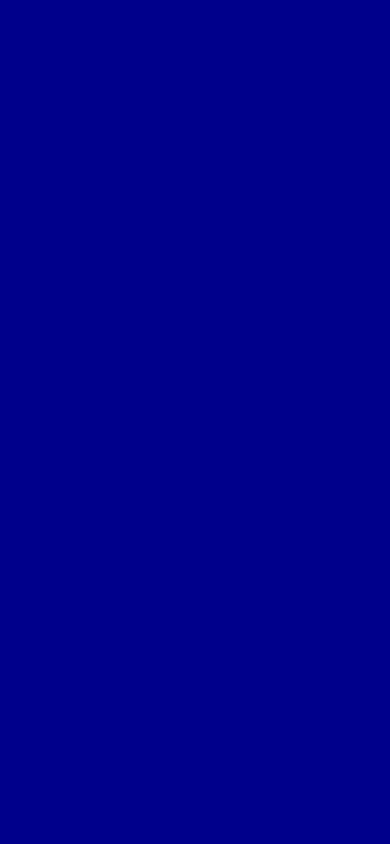
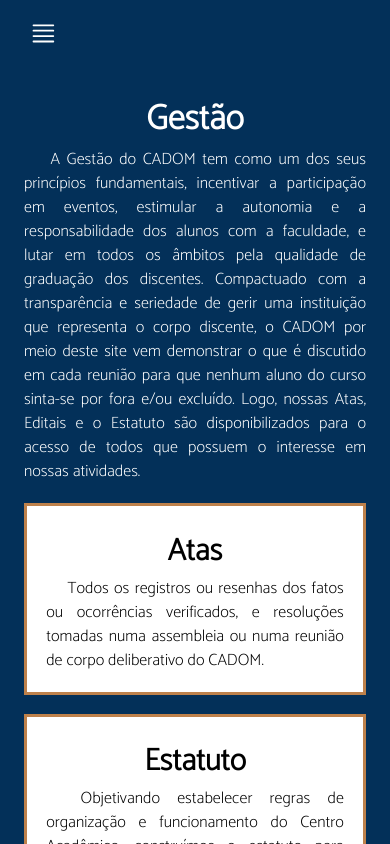
Before and after one commit to olucasfreitas/cadom-site, a React (Create React App) app: page /gestao in a window 390 px wide. Shown: the top 844 px of the page. Built offline with nearby package versions, Linux system fonts and the light colour scheme.

Commit message:
Versao mobile pt1 Gestao

```diff
--- a/package.json
+++ b/package.json
@@ -9,6 +9,7 @@
     "axios": "^0.20.0",
     "react": "^16.13.1",
     "react-dom": "^16.13.1",
+    "react-icons": "^3.11.0",
     "react-router-dom": "^5.2.0",
     "react-scripts": "3.4.3"
   },
--- a/public/index.html
+++ b/public/index.html
@@ -24,7 +24,8 @@
       work correctly both with client-side routing and a non-root public URL.
       Learn how to configure a non-root public URL by running `npm run build`.
     -->
-    <title>React App</title>
+    <link href="https://fonts.googleapis.com/css2?family=Catamaran:wght@200&display=swap" rel="stylesheet">
+    <title>CADOM</title>
   </head>
   <body>
     <noscript>You need to enable JavaScript to run this app.</noscript>
--- a/src/assets/styles/global.css
+++ b/src/assets/styles/global.css
@@ -15,7 +15,7 @@ body,
 }
 
 body {
-  background: darkblue;
+  background: #033059;
 }
 
 #root {
@@ -28,7 +28,7 @@ body,
 input,
 button,
 textarea {
-  font: 500 1.6rem Poppins;
+  font: 500 1.6rem Catamaran;
 }
 
 .container {
--- a/src/pages/Eventos/index.js
+++ b/src/pages/Eventos/index.js
@@ -4,7 +4,6 @@ import './styles.css';
 export default function Eventos() {
   return (
     <div>
-
     </div>
   )
 }
--- a/src/pages/Gestao/index.js
+++ b/src/pages/Gestao/index.js
@@ -1,10 +1,64 @@
 import React from 'react';
+import { BsJustify } from "react-icons/bs";
 import './styles.css';
 
 export default function Home() {
+
   return (
-    <div>
 
+    <div id="container-gestao" className="Gestao">
+
+      <div id="header-container">
+        <div id="navBar-gestao">
+          <BsJustify id="icon-tabbar"/>
+        </div>
+      </div>
+
+      <div id="body-gestao">
+          <h1 id="title-page-gestao"> Gestão </h1>
+            <div id="gestao-text-container">
+                <p id="gestao-text">
+                  &nbsp;
+                  &nbsp;
+                  A Gestão do CADOM tem como um dos seus princípios fundamentais, incentivar a participação em eventos,
+                  estimular a autonomia e a responsabilidade dos alunos com a faculdade, e lutar em todos os âmbitos pela qualidade de graduação dos discentes.
+                  Compactuado com a transparência e seriedade de gerir uma instituição que representa o corpo discente, o CADOM por meio deste site vem demonstrar
+                  o que é discutido em cada reunião para que nenhum aluno do curso sinta-se por fora e/ou excluído. Logo, nossas Atas, Editais e o Estatuto são
+                  disponibilizados para o acesso de todos que possuem o interesse em nossas atividades.
+                </p>
+            </div>
+
+            <div id="textContainer-gestao">
+              <h1 id="textContainer-title">Atas</h1>
+                <p id="textContainer-text">
+                  &nbsp;
+                  &nbsp;
+                  Todos os registros ou resenhas dos fatos ou ocorrências verificados, e
+                  resoluções tomadas numa assembleia ou numa reunião de corpo
+                  deliberativo do CADOM.
+                </p>
+            </div>
+
+            <div id="textContainer-gestao">
+              <h1 id="textContainer-title">Estatuto</h1>
+                <p id="textContainer-text">
+                  &nbsp;
+                  Objetivando estabelecer regras de organização e funcionamento do Centro
+                  Acadêmico, construímos o estatuto para regular as ações ocorridas
+                  referente as relações entre o CADOM, Alunos e Cesupa.
+                </p>
+            </div>
+
+            <div id="textContainer-gestao">
+              <h1 id="textContainer-title">Editais</h1>
+                <p id="textContainer-text">
+                  &nbsp;
+                  &nbsp;
+                  Tudo sobre nossos Projetos, Eventos e Colaborações, informando o amplo
+                  corpo estudantil sobre como fazer parte da nossa atuação diária.
+                </p>
+            </div>
+      </div>
     </div>
   )
 }
--- a/src/pages/Gestao/styles.css
+++ b/src/pages/Gestao/styles.css
@@ -0,0 +1,69 @@
+#container-gestao{
+    display: flex;
+    align-items: center;
+    justify-content: flex-start;
+    flex-direction: column;
+    height: 100vh;
+}
+#header-container{
+    display: flex;
+    align-items: center;
+    flex-direction: row;
+    width: 100%;
+}
+#navBar-gestao{
+    display: flex;
+    align-self: center;
+    justify-content: flex-start;
+    margin-left: 1.0rem;
+    padding: 2.0rem;
+
+}
+#title-page-gestao{
+    color: #FFFFFF;
+    font-size: 3.6rem;
+}
+#icon-tabbar{
+    color: white;
+    height: 3.0rem;
+    width: 3.0rem;
+}
+#body-gestao{
+    display: flex;
+    align-items: center;
+    justify-content: center;
+    flex-direction: column;
+    padding: 2.5rem;
+}
+#gestao-text-container{
+    display: flex;
+    align-items: center;
+    justify-content: center;
+    text-align: justify;
+}
+#gestao-text{
+    color: white;
+    line-height: 2.5rem;
+    font-size: 1.7rem;
+}
+#textContainer-gestao{
+    display: flex;
+    align-items: center;
+    justify-items: center;
+    flex-direction: column;
+    background-color: white;
+    margin-top: 2.0rem;
+    padding: 2.0rem;
+    border: 0.4rem solid;
+    border-color: #BE814B;
+
+}
+#textContainer-title{
+    color: #000000;
+}
+#textContainer-text{
+    color: #000000;
+    line-height: 2.5rem;
+    text-align: justify;
+    font-size: 1.7rem;
+}
```
Also changed, not shown: 1 other file (tests, documents, lock files or other folders).
